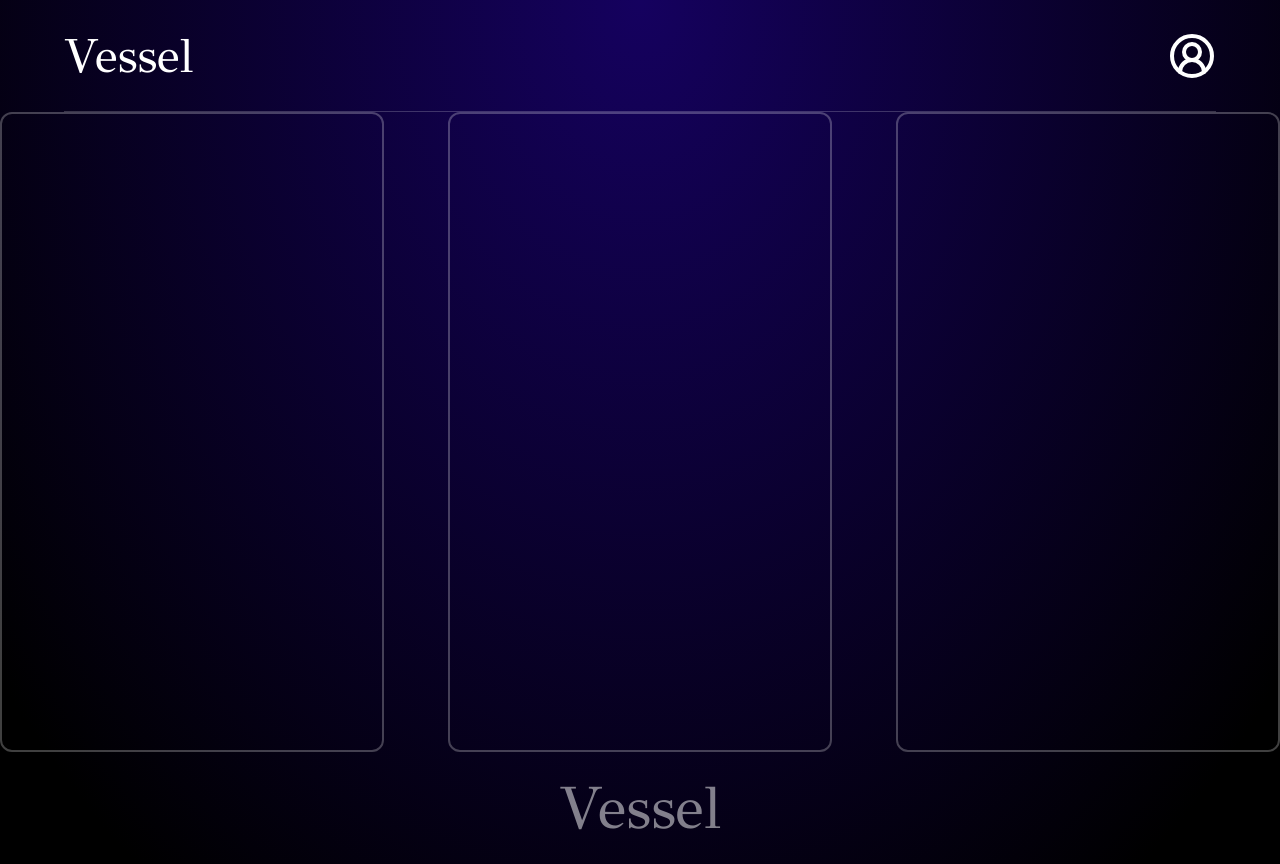
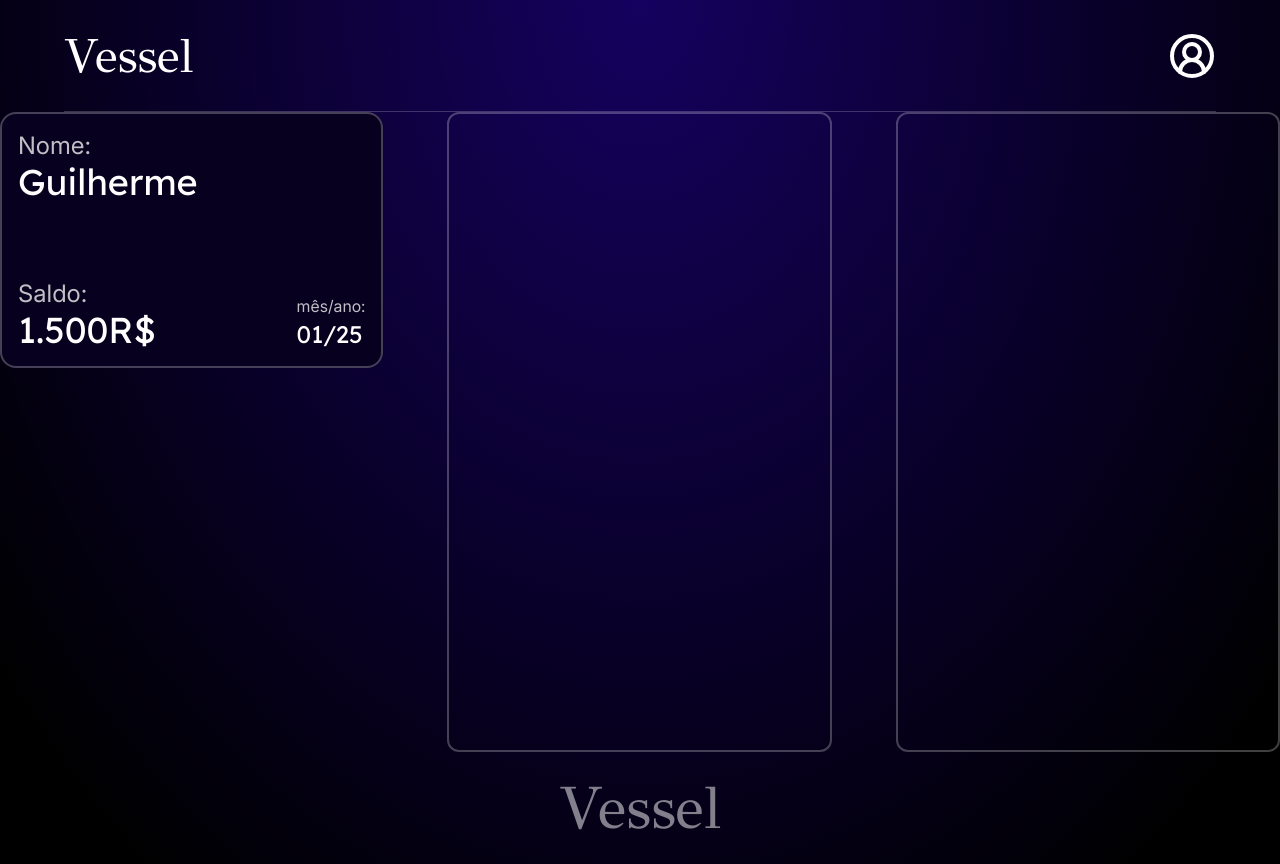
Before and after one commit to guimazaky/Vessel, a React (Vite) app: page /userresults in a window 1280 px wide. Built offline with nearby package versions, Linux system fonts and the light colour scheme; a web font is replaced by a local one.

Commit message:
create-balance-card

```diff
--- /dev/null
+++ b/src/components/ui/balanceCard.jsx
@@ -0,0 +1,25 @@
+import React from "react";
+
+function BalanceCard() {
+  return (
+    <div className="border-2 border-white/25 rounded-2xl h-64 flex justify-between bg-[#07001E]">
+      <div className="flex flex-col justify-between m-4 ">
+        <div className="">
+          <span className="font-inter text-2xl text-white/75">Nome:</span>
+          <h1 className=" font-lexend text-4xl">Guilherme</h1>
+        </div>
+
+        <div>
+          <span className="font-inter text-2xl text-white/75">Saldo:</span>
+          <h1 className=" font-lexend text-4xl">1.500R$</h1>
+        </div>
+      </div>
+      <div className="flex flex-col justify-end m-4">
+        <span className="font-inter text-1xl text-white/75">mês/ano:</span>
+        <h2 className="font-lexend text-2xl">01/25</h2>
+      </div>
+    </div>
+  );
+}
+
+export default BalanceCard;
--- a/src/index.css
+++ b/src/index.css
@@ -17,6 +17,7 @@ body {
   margin: 0;
   background: radial-gradient(at 50% 0%, #15015f 0%, #000000 90%);
   min-height: 100vh;
+  color: white;
 }
 
 @theme {
--- a/src/pages/UserResults.jsx
+++ b/src/pages/UserResults.jsx
@@ -1,13 +1,16 @@
 import Footer from "@/components/ui/footer";
 import React from "react";
 import NavbarProfile from "@/components/ui/navbarProfile";
+import BalanceCard from "@/components/ui/balanceCard";
 
 function UserResults() {
   return (
     <div className="flex flex-col min-h-screen">
       <NavbarProfile />
       <div className="flex-1 flex justify-center items-center gap-x-16">
-        <div className="border-2 border-white/25 rounded-xl h-160 w-120"></div>
+        <div className=" rounded-xl h-160 w-120">
+          <BalanceCard />
+        </div>
         <div className="border-2 border-white/25 rounded-xl h-160 w-120"></div>
         <div className="border-2 border-white/25 rounded-xl h-160 w-120"></div>
       </div>
```
